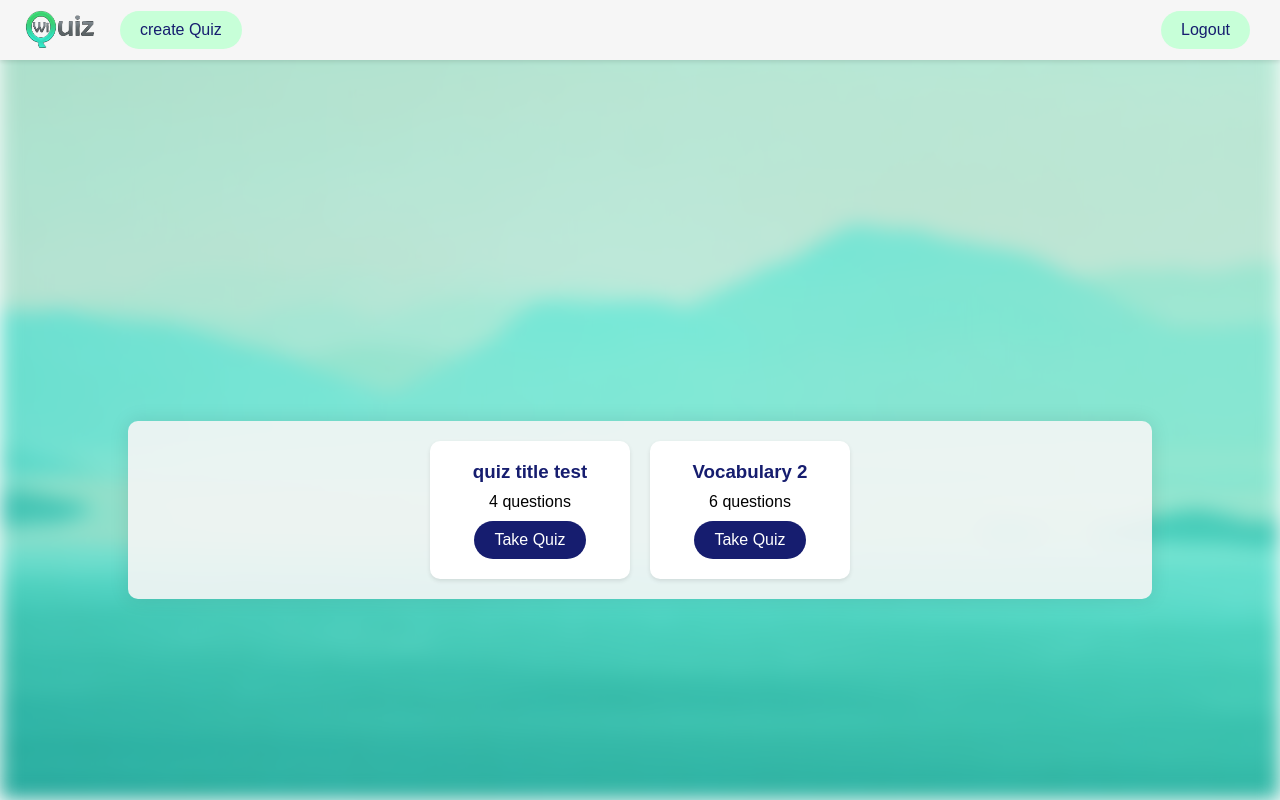
After one commit to othmandaha/WiQuiz, a Flask app: page /home in a window 1280 px wide. The commit adds this page. Run offline with Flask 3, Linux system fonts and the light colour scheme; a user stored in the database is signed in.

Commit message:
Elementary home page

```diff
--- a/app/routes.py
+++ b/app/routes.py
@@ -7,15 +7,24 @@ from flask_login import login_user, current_user, logout_user, login_required
 
 bp = Blueprint('routes', __name__)
 
+
 @bp.route("/")
 @bp.route("/landing")
 def landing():
+    if current_user.is_authenticated:
+        return redirect(url_for('routes.home'))
     return render_template('landing.html')
+
+@bp.route("/home")
+@login_required
+def home():
+    quizzes = Quiz.query.filter_by(user_id=current_user.id).all()
+    return render_template('home.html', quizzes=quizzes)
 
 @bp.route("/signup", methods=['GET', 'POST'])
 def signup():
     if current_user.is_authenticated:
-        return redirect(url_for('routes.landing'))
+        return redirect(url_for('routes.home'))
     if request.method == 'POST':
         username = request.form.get('username')
         email = request.form.get('email')
@@ -43,7 +52,7 @@ def signup():
 @bp.route("/signin", methods=['GET', 'POST'])
 def signin():
     if current_user.is_authenticated:
-        return redirect(url_for('routes.landing'))
+        return redirect(url_for('routes.home'))
     if request.method == 'POST':
         email = request.form.get('email')
         password = request.form.get('password')
@@ -51,7 +60,7 @@ def signin():
         if user and bcrypt.check_password_hash(user.password, password):
             login_user(user, remember=True)
             flash('Logged in successfully.', 'success')
-            return redirect(url_for('routes.landing'))
+            return redirect(url_for('routes.home'))
         else:
             flash('Login Unsuccessful. Please check email and password', 'error')
     return render_template('signin.html')
--- a/app/static/3-sign-in.css
+++ b/app/static/3-sign-in.css
@@ -9,8 +9,7 @@ body {
     margin: 0;
     padding: 0;
     height: 100vh;
-    /* overflow: hidden; Prevent scrolling */
-    position: relative; /* Create a stacking context for the pseudo-element */
+    position: relative;
 }
 
 body::before {
@@ -22,19 +21,19 @@ body::before {
     bottom: 0;
     background: url('/app/static/images/wl5.jpg') no-repeat center center fixed;
     background-size: cover;
-    filter: blur(10px); /* Apply blur to the background image */
-    z-index: -1; /* Place behind the content */
+    filter: blur(10px);
+    z-index: -1;
 }
 
 .container {
     display: flex;
     width: 80%;
     max-width: 1200px;
-    background-color: rgba(246, 246, 246, 0.9); /* Slightly transparent background */
+    background-color: rgba(246, 246, 246, 0.9);
     box-shadow: 0 0 20px rgba(0, 0, 0, 0.1);
     border-radius: 10px;
     overflow: hidden;
-    margin: auto; /* Center the container */
+    margin: auto;
     position: relative; /* Position relative to stack over the pseudo-element */
     z-index: 1; /* Ensure the container is above the blurred background */
     top: 50%;
--- /dev/null
+++ b/app/static/5-home.css
@@ -0,0 +1,53 @@
+.quizzes {
+  display: flex;
+  flex-wrap: wrap;
+  justify-content: center;
+  gap: 20px;
+}
+
+.quiz-card {
+  background-color: #fff;
+  padding: 20px;
+  border-radius: 10px;
+  box-shadow: 0 2px 4px rgba(0, 0, 0, 0.1);
+  width: 200px;
+  text-align: center;
+}
+
+.quiz-card h3 {
+  margin: 0;
+  margin-bottom: 10px;
+  color: #161D6F;
+}
+
+.quiz-card p {
+  margin: 0;
+  margin-bottom: 10px;
+}
+
+.quiz-card button {
+  padding: 10px 20px;
+  font-size: 16px;
+  color: #FFFFFF;
+  background-color: #161D6F;
+  border: none;
+  border-radius: 25px;
+  cursor: pointer;
+  transition: background-color 0.3s ease;
+}
+
+.quiz-card button:hover {
+  background-color: #98DED9;
+}
+
+.big-plus {
+  font-size: 100px;
+  background-color: transparent;
+  border: none;
+  color: #161D6F;
+  cursor: pointer;
+}
+
+.big-plus:hover {
+  color: #98DED9;
+}
--- a/app/templates/auth_base.html
+++ b/app/templates/auth_base.html
@@ -3,9 +3,10 @@
 <head>
     <meta charset="UTF-8">
     <meta name="viewport" content="width=device-width, initial-scale=1.0">
-     <link rel="stylesheet" href="{{ url_for('static', filename='4-create_quiz.css') }}">
     <link rel="stylesheet" href="{{ url_for('static', filename='2-sign-up.css') }}">
     <link rel="stylesheet" href="{{ url_for('static', filename='3-sign-in.css') }}">
+     <link rel="stylesheet" href="{{ url_for('static', filename='4-create_quiz.css') }}">
+     <link rel="stylesheet" href="{{ url_for('static', filename='5-home.css') }}">
     <link rel="icon" href="{{ url_for('static', filename='images/favicon.ico') }}">
     <title>{% block title %}{% endblock %}</title>
 </head>
--- /dev/null
+++ b/app/templates/home.html
@@ -0,0 +1,31 @@
+{% extends "auth_base.html" %}
+{% block title %}Home{% endblock %}
+{% block content %}
+<nav class="navbar">
+    <div class="nav-left">
+        <a href="/">
+            <img src="{{ url_for('static', filename='images/Extended logo.png') }}" alt="Logo" class="logo">
+        </a>
+        <a href="/create_quiz" class="home-link">create Quiz</a>
+    </div>
+    <div class="nav-right">
+        <button onclick="window.location.href='/logout'">Logout</button>
+    </div>
+</nav>
+<div class="container">
+    {% if quizzes %}
+        <div class="quizzes">
+            {% for quiz in quizzes %}
+                <div class="quiz-card">
+                    <h3>{{ quiz.title }}</h3>
+                    <p>{{ quiz.questions|length }} questions</p>
+                    <button onclick="window.location.href='/take_quiz/{{ quiz.id }}'">Take Quiz</button>
+                </div>
+            {% endfor %}
+        </div>
+    {% else %}
+        <h2>Create your quiz</h2>
+        <button onclick="window.location.href='/create_quiz'" class="big-plus">+</button>
+    {% endif %}
+</div>
+{% endblock %}
```
Also changed, not shown: instance/site.db.
